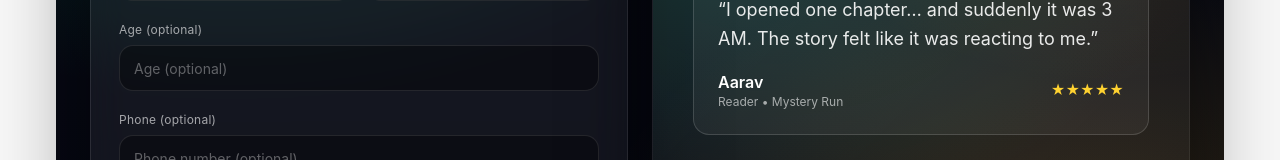
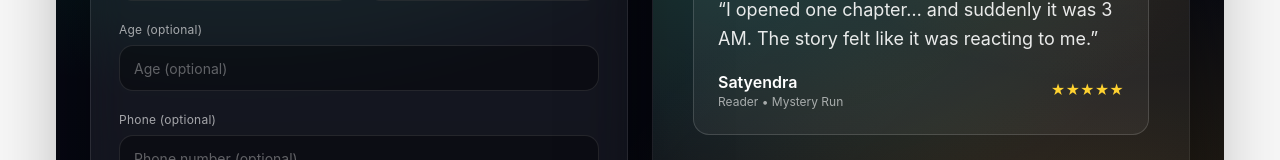
Before and after one commit to shivamj2211/storyverse-app, a Next.js app in the folder frontend/: page /signup in a window 1280 px wide. Shown: the part 417-577 px from the top of the page. Built offline with nearby package versions, Linux system fonts and the light colour scheme; no server answers.

Commit message:
publicapifix

```diff
--- a/frontend/app/login/page.tsx
+++ b/frontend/app/login/page.tsx
@@ -135,7 +135,7 @@ export default function LoginPage() {
 
                 <div className="mt-4 flex items-center justify-between">
                   <div>
-                    <div className="text-white font-semibold">Meera</div>
+                    <div className="text-white font-semibold">Surbhi</div>
                     <div className="text-xs text-white/60">
                       Reader • Drama Path
                     </div>
--- a/frontend/app/signup/page.tsx
+++ b/frontend/app/signup/page.tsx
@@ -205,7 +205,7 @@ export default function SignupPage() {
 
               <div className="mt-4 flex items-center justify-between">
                 <div>
-                  <div className="text-white font-semibold">Aarav</div>
+                  <div className="text-white font-semibold">Satyendra</div>
                   <div className="text-xs text-white/60">
                     Reader • Mystery Run
                   </div>
--- a/frontend/next.config.js
+++ b/frontend/next.config.js
@@ -4,7 +4,7 @@ const nextConfig = {
     return [
       {
         source: "/api/:path*",
-        destination: "http://localhost:4000/api/:path*", // your backend
+        destination: `${process.env.NEXT_PUBLIC_API_URL}/api/:path*`,
       },
     ];
   },
```
